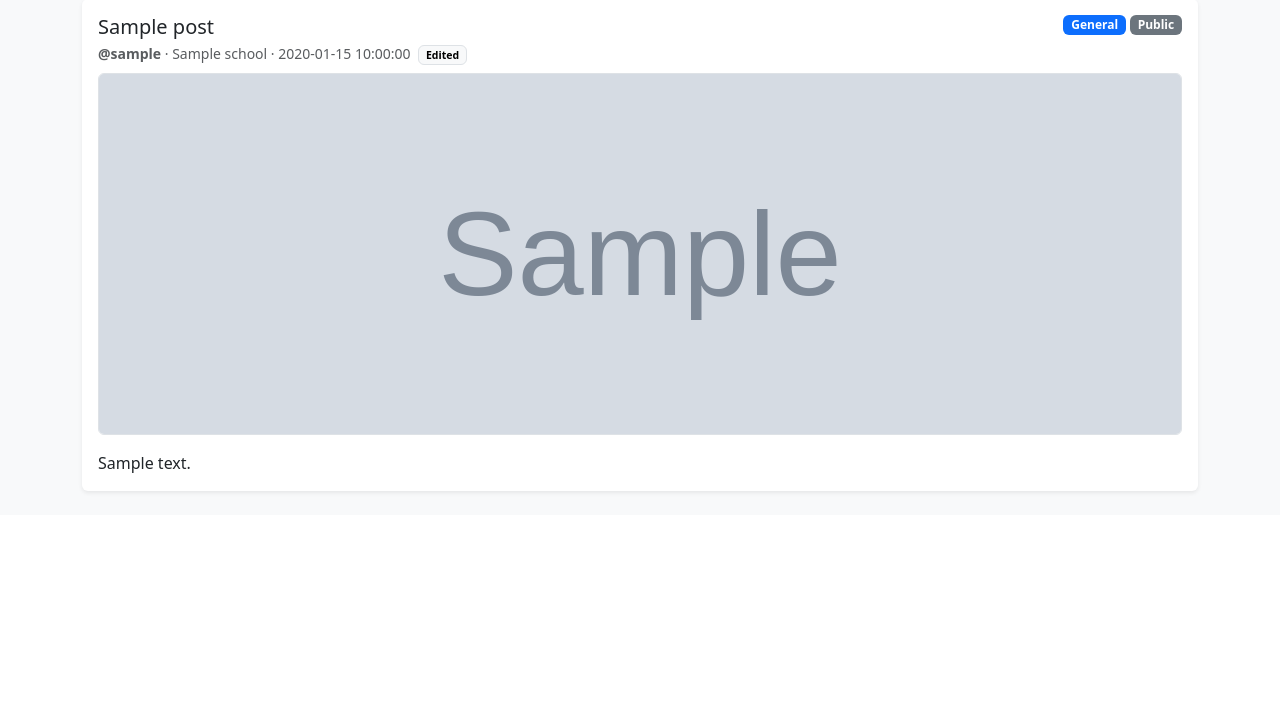
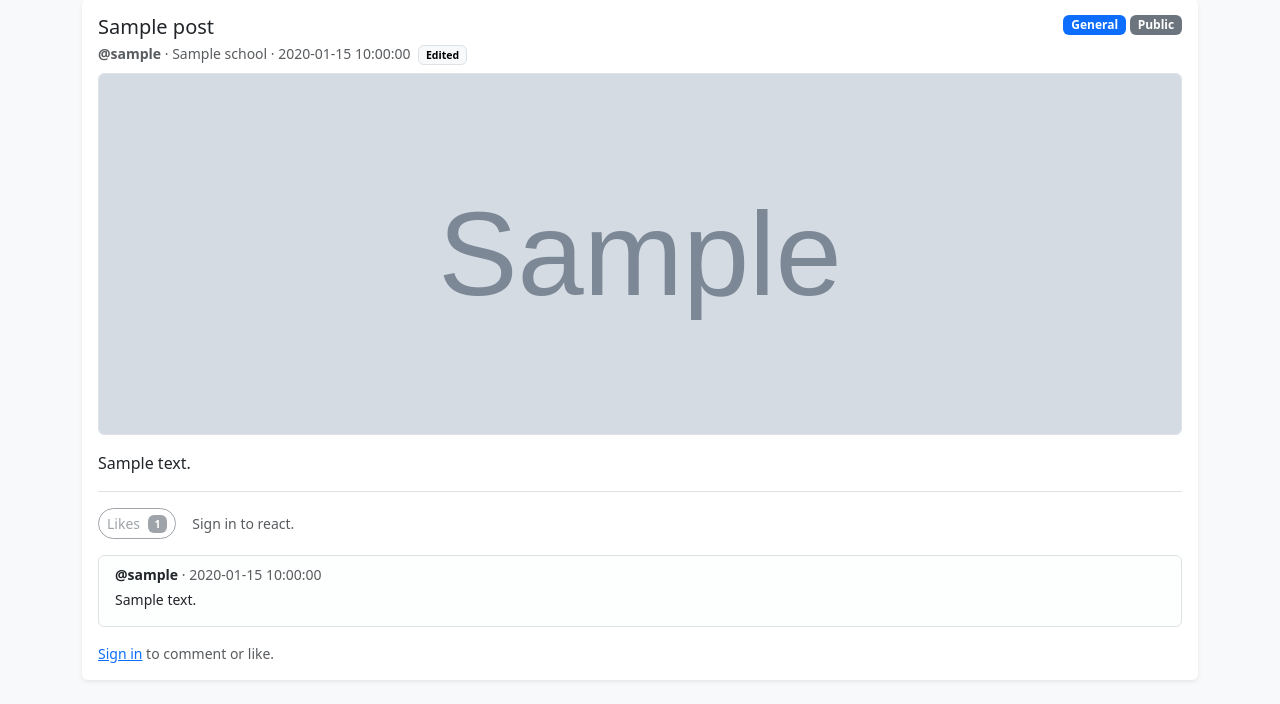
Before and after one commit to Jiannxyz/CampusLink, a Flask app: page /feed in a window 1280 px wide. Shown: the part 285-989 px from the top of the page. Before the commit the page ends 779 px from the top, so only its background shows below. Run offline with Flask 3, Linux system fonts and the light colour scheme; tables that the repository leaves empty hold one stand-in row (values such as "Sample post"); grey boxes marked "Sample" are stand-in pictures.

Commit message:
Implement comments and reactions system

```diff
--- a/src/routes/posts.py
+++ b/src/routes/posts.py
@@ -1,4 +1,5 @@
 import math
+from collections import defaultdict
 
 from flask import (
     Blueprint,
@@ -12,6 +13,7 @@ from flask import (
 )
 
 from utils.auth_helpers import login_required
+from utils.comment_validation import validate_comment_content
 from utils.db import db_cursor
 from utils.post_validation import validate_post_form
 
@@ -96,6 +98,331 @@ def _feed_url(page, school_id=None):
     return url_for("posts.feed", **args)
 
 
+def _fetch_post_if_visible(post_id, viewer):
+    vis_sql, vis_params = _visibility_sql_and_params(viewer)
+    with db_cursor() as pair:
+        if pair is None:
+            return None
+        conn, cur = pair
+        cur.execute(
+            f"""
+            SELECT
+                p.post_id,
+                p.user_id,
+                p.school_id,
+                p.title
+            FROM posts p
+            WHERE p.post_id = %s AND {vis_sql}
+            """,
+            (post_id, *vis_params),
+        )
+        return cur.fetchone()
+
+
+def _enrich_posts_with_social(rows, viewer):
+    if not rows:
+        return rows
+    post_ids = [int(r["post_id"]) for r in rows]
+    placeholders = ",".join(["%s"] * len(post_ids))
+    uid = int(viewer["user_id"]) if viewer else None
+
+    with db_cursor() as pair:
+        if pair is None:
+            for r in rows:
+                r["like_count"] = 0
+                r["user_has_liked"] = False
+                r["comments"] = []
+            return rows
+        conn, cur = pair
+
+        cur.execute(
+            f"""
+            SELECT target_id AS post_id, COUNT(*) AS cnt
+            FROM reactions
+            WHERE target_type = 'post'
+              AND reaction_type = 'like'
+              AND target_id IN ({placeholders})
+            GROUP BY target_id
+            """,
+            tuple(post_ids),
+        )
+        likes_map = {int(row["post_id"]): int(row["cnt"]) for row in cur.fetchall()}
+
+        user_liked = set()
+        if uid is not None:
+            cur.execute(
+                f"""
+                SELECT target_id
+                FROM reactions
+                WHERE user_id = %s
+                  AND target_type = 'post'
+                  AND reaction_type = 'like'
+                  AND target_id IN ({placeholders})
+                """,
+                (uid, *post_ids),
+            )
+            user_liked = {int(row["target_id"]) for row in cur.fetchall()}
+
+        cur.execute(
+            f"""
+            SELECT
+                c.comment_id,
+                c.post_id,
+                c.user_id,
+                c.parent_comment_id,
+                c.content,
+                c.created_at,
+                u.username,
+                u.first_name,
+                u.last_name
+            FROM comments c
+            INNER JOIN users u ON u.user_id = c.user_id
+            WHERE c.post_id IN ({placeholders})
+              AND c.parent_comment_id IS NULL
+            ORDER BY c.post_id ASC, c.created_at ASC
+            """,
+            tuple(post_ids),
+        )
+        comment_rows = cur.fetchall()
+
+        cur.execute(
+            f"""
+            SELECT
+                c.comment_id,
+                c.post_id,
+                c.user_id,
+                c.parent_comment_id,
+                c.content,
+                c.created_at,
+                u.username,
+                u.first_name,
+                u.last_name
+            FROM comments c
+            INNER JOIN users u ON u.user_id = c.user_id
+            WHERE c.post_id IN ({placeholders})
+              AND c.parent_comment_id IS NOT NULL
+            ORDER BY c.post_id ASC, c.parent_comment_id ASC, c.created_at ASC
+            """,
+            tuple(post_ids),
+        )
+        reply_rows = cur.fetchall()
+
+    replies_by_parent = defaultdict(list)
+    for c in reply_rows:
+        replies_by_parent[int(c["parent_comment_id"])].append(c)
+
+    by_post = defaultdict(list)
+    for c in comment_rows:
+        cid = int(c["comment_id"])
+        c["replies"] = replies_by_parent.get(cid, [])
+        by_post[int(c["post_id"])].append(c)
+
+    for r in rows:
+        pid = int(r["post_id"])
+        r["like_count"] = likes_map.get(pid, 0)
+        r["user_has_liked"] = pid in user_liked if uid is not None else False
+        r["comments"] = by_post.get(pid, [])
+    return rows
+
+
+def _redirect_feed():
+    try:
+        page = max(1, int(request.form.get("redirect_page", 1)))
+    except (TypeError, ValueError):
+        page = 1
+    raw_school = request.form.get("redirect_school_id", "").strip()
+    school_id = None
+    if raw_school:
+        try:
+            school_id = int(raw_school)
+        except ValueError:
+            school_id = None
+    return redirect(_feed_url(page, school_id))
+
+
+def _can_delete_comment(comment_row):
+    user = g.current_user
+    if not user or not comment_row:
+        return False
+    if user.get("role") == "admin":
+        return True
+    return int(comment_row["user_id"]) == int(user["user_id"])
+
+
+def _fetch_comment(comment_id):
+    with db_cursor() as pair:
+        if pair is None:
+            return None
+        conn, cur = pair
+        cur.execute(
+            """
+            SELECT comment_id, post_id, user_id, content, parent_comment_id
+            FROM comments
+            WHERE comment_id = %s
+            """,
+            (comment_id,),
+        )
+        return cur.fetchone()
+
+
+@posts_bp.route("/posts/<int:post_id>/comment", methods=["POST"])
+@login_required
+def add_comment(post_id):
+    post = _fetch_post_if_visible(post_id, g.current_user)
+    if not post:
+        flash("You cannot comment on this post.", "danger")
+        return redirect(url_for("posts.feed"))
+
+    content = request.form.get("content", "")
+    err = validate_comment_content(content)
+    if err:
+        flash(err, "danger")
+        return _redirect_feed()
+
+    parent_raw = request.form.get("parent_comment_id", "").strip()
+    parent_id = None
+    if parent_raw:
+        try:
+            parent_id = int(parent_raw)
+        except ValueError:
+            parent_id = None
+        if parent_id:
+            with db_cursor() as pair:
+                if pair is None:
+                    flash("Cannot reach the database.", "danger")
+                    return _redirect_feed()
+                conn, cur = pair
+                cur.execute(
+                    """
+                    SELECT comment_id FROM comments
+                    WHERE comment_id = %s AND post_id = %s
+                    """,
+                    (parent_id, post_id),
+                )
+                if cur.fetchone() is None:
+                    flash("Invalid reply target.", "danger")
+                    return _redirect_feed()
+
+    uid = int(g.current_user["user_id"])
+    with db_cursor() as pair:
+        if pair is None:
+            flash("Cannot reach the database.", "danger")
+            return _redirect_feed()
+        conn, cur = pair
+        cur.execute(
+            """
+            INSERT INTO comments (post_id, user_id, parent_comment_id, content, is_edited)
+            VALUES (%s, %s, %s, %s, 0)
+            """,
+            (post_id, uid, parent_id, content.strip()),
+        )
+        conn.commit()
+
+    flash("Comment added.", "success")
+    return _redirect_feed()
+
+
+@posts_bp.route("/comments/<int:comment_id>/delete", methods=["POST"])
+@login_required
+def delete_comment(comment_id):
+    row = _fetch_comment(comment_id)
+    if not row:
+        flash("Comment not found.", "warning")
+        return _redirect_feed()
+
+    post = _fetch_post_if_visible(int(row["post_id"]), g.current_user)
+    if not post:
+        flash("You cannot modify this thread.", "danger")
+        return _redirect_feed()
+
+    if not _can_delete_comment(row):
+        flash("You cannot delete this comment.", "danger")
+        return _redirect_feed()
+
+    with db_cursor() as pair:
+        if pair is None:
+            flash("Cannot reach the database.", "danger")
+            return _redirect_feed()
+        conn, cur = pair
+        cur.execute(
+            "SELECT comment_id FROM comments WHERE parent_comment_id = %s",
+            (comment_id,),
+        )
+        child_ids = [int(r["comment_id"]) for r in cur.fetchall()]
+        all_comment_ids = [comment_id] + child_ids
+        placeholders = ",".join(["%s"] * len(all_comment_ids))
+        cur.execute(
+            f"""
+            DELETE FROM reactions
+            WHERE target_type = 'comment' AND target_id IN ({placeholders})
+            """,
+            tuple(all_comment_ids),
+        )
+        cur.execute(
+            """
+            DELETE FROM comments
+            WHERE comment_id = %s OR parent_comment_id = %s
+            """,
+            (comment_id, comment_id),
+        )
+        conn.commit()
+
+    flash("Comment removed.", "info")
+    return _redirect_feed()
+
+
+@posts_bp.route("/posts/<int:post_id>/react", methods=["POST"])
+@login_required
+def toggle_post_like(post_id):
+    post = _fetch_post_if_visible(post_id, g.current_user)
+    if not post:
+        flash("You cannot react to this post.", "danger")
+        return _redirect_feed()
+
+    uid = int(g.current_user["user_id"])
+    with db_cursor() as pair:
+        if pair is None:
+            flash("Cannot reach the database.", "danger")
+            return _redirect_feed()
+        conn, cur = pair
+        cur.execute(
+            """
+            SELECT reaction_id, reaction_type
+            FROM reactions
+            WHERE user_id = %s AND target_type = 'post' AND target_id = %s
+            """,
+            (uid, post_id),
+        )
+        existing = cur.fetchone()
+
+        if existing and existing.get("reaction_type") == "like":
+            cur.execute(
+                "DELETE FROM reactions WHERE reaction_id = %s",
+                (existing["reaction_id"],),
+            )
+        else:
+            if existing:
+                cur.execute(
+                    """
+                    UPDATE reactions
+                    SET reaction_type = 'like'
+                    WHERE reaction_id = %s
+                    """,
+                    (existing["reaction_id"],),
+                )
+            else:
+                cur.execute(
+                    """
+                    INSERT INTO reactions (user_id, target_type, target_id, reaction_type)
+                    VALUES (%s, 'post', %s, 'like')
+                    """,
+                    (uid, post_id),
+                )
+        conn.commit()
+
+    return _redirect_feed()
+
+
 @posts_bp.route("/feed")
 def feed():
     per_page = current_app.config.get("POSTS_PER_PAGE", 10)
@@ -161,6 +488,9 @@ def feed():
 
         cur.execute(list_sql, tuple(params + [per_page, offset]))
         rows = cur.fetchall()
+
+    viewer = getattr(g, "current_user", None)
+    rows = _enrich_posts_with_social(rows, viewer)
 
     pagination = {
         "page": page,
--- /dev/null
+++ b/src/templates/feed/_post_social.html
@@ -0,0 +1,97 @@
+{# Social strip: likes, comments. Expects: post, pagination, school_filter #}
+{% set rp = pagination.page if pagination else 1 %}
+{% set rs = school_filter if school_filter is not none else '' %}
+
+<div class="border-top mt-3 pt-3">
+    <div class="d-flex flex-wrap align-items-center gap-3 mb-3">
+        {% if current_user %}
+        <form method="post" action="{{ url_for('posts.toggle_post_like', post_id=post.post_id) }}" class="d-inline">
+            <input type="hidden" name="redirect_page" value="{{ rp }}">
+            <input type="hidden" name="redirect_school_id" value="{{ rs }}">
+            <button type="submit" class="btn btn-sm {% if post.user_has_liked %}btn-primary{% else %}btn-outline-primary{% endif %} rounded-pill">
+                {% if post.user_has_liked %}Unlike{% else %}Like{% endif %}
+                <span class="badge {% if post.user_has_liked %}text-bg-light{% else %}text-bg-primary{% endif %} ms-1">{{ post.like_count }}</span>
+            </button>
+        </form>
+        {% else %}
+        <span class="btn btn-sm btn-outline-secondary rounded-pill disabled" aria-disabled="true">
+            Likes <span class="badge text-bg-secondary ms-1">{{ post.like_count }}</span>
+        </span>
+        <span class="small text-muted">Sign in to react.</span>
+        {% endif %}
+    </div>
+
+    {% if post.comments %}
+    <div class="list-group list-group-flush small mb-3 border rounded overflow-hidden">
+        {% for c in post.comments %}
+        <div class="list-group-item bg-light bg-opacity-25 px-3 py-2">
+            <div class="d-flex justify-content-between gap-2 flex-wrap">
+                <div>
+                    <strong>@{{ c.username }}</strong>
+                    <span class="text-muted">· <time {% if c.created_at %}datetime="{{ c.created_at.isoformat() }}"{% endif %}>{{ c.created_at }}</time></span>
+                </div>
+                {% if current_user and (current_user.user_id|int == c.user_id|int or current_user.role == 'admin') %}
+                <form method="post" action="{{ url_for('posts.delete_comment', comment_id=c.comment_id) }}" class="d-inline" onsubmit="return confirm('Delete this comment?');">
+                    <input type="hidden" name="redirect_page" value="{{ rp }}">
+                    <input type="hidden" name="redirect_school_id" value="{{ rs }}">
+                    <button type="submit" class="btn btn-link btn-sm text-danger p-0">Delete</button>
+                </form>
+                {% endif %}
+            </div>
+            <p class="mb-2 mt-1 mb-0" style="white-space: pre-wrap;">{{ c.content }}</p>
+            {% if c.replies %}
+            <div class="ms-2 ps-2 border-start border-2 mt-2">
+                {% for r in c.replies %}
+                <div class="mb-2 pb-2 {% if not loop.last %}border-bottom border-light{% endif %}">
+                    <div class="d-flex justify-content-between gap-2 flex-wrap">
+                        <div>
+                            <strong class="small">@{{ r.username }}</strong>
+                            <span class="text-muted small">· <time {% if r.created_at %}datetime="{{ r.created_at.isoformat() }}"{% endif %}>{{ r.created_at }}</time></span>
+                        </div>
+                        {% if current_user and (current_user.user_id|int == r.user_id|int or current_user.role == 'admin') %}
+                        <form method="post" action="{{ url_for('posts.delete_comment', comment_id=r.comment_id) }}" class="d-inline" onsubmit="return confirm('Delete this reply?');">
+                            <input type="hidden" name="redirect_page" value="{{ rp }}">
+                            <input type="hidden" name="redirect_school_id" value="{{ rs }}">
+                            <button type="submit" class="btn btn-link btn-sm text-danger p-0">Delete</button>
+                        </form>
+                        {% endif %}
+                    </div>
+                    <p class="small mb-0 mt-1" style="white-space: pre-wrap;">{{ r.content }}</p>
+                </div>
+                {% endfor %}
+            </div>
+            {% endif %}
+            {% if current_user %}
+            <details class="mt-2">
+                <summary class="small text-primary" style="cursor:pointer;">Reply</summary>
+                <form method="post" action="{{ url_for('posts.add_comment', post_id=post.post_id) }}" class="mt-2">
+                    <input type="hidden" name="redirect_page" value="{{ rp }}">
+                    <input type="hidden" name="redirect_school_id" value="{{ rs }}">
+                    <input type="hidden" name="parent_comment_id" value="{{ c.comment_id }}">
+                    <label class="visually-hidden" for="reply-{{ c.comment_id }}">Reply</label>
+                    <textarea class="form-control form-control-sm" id="reply-{{ c.comment_id }}" name="content" rows="2" maxlength="2000" required placeholder="Write a reply…"></textarea>
+                    <button type="submit" class="btn btn-sm btn-primary mt-1">Post reply</button>
+                </form>
+            </details>
+            {% endif %}
+        </div>
+        {% endfor %}
+    </div>
+    {% endif %}
+
+    {% if current_user %}
+    <form method="post" action="{{ url_for('posts.add_comment', post_id=post.post_id) }}" class="row g-2 align-items-end">
+        <input type="hidden" name="redirect_page" value="{{ rp }}">
+        <input type="hidden" name="redirect_school_id" value="{{ rs }}">
+        <div class="col-12">
+            <label for="comment-{{ post.post_id }}" class="form-label small text-muted mb-0">Add a comment</label>
+            <textarea class="form-control" id="comment-{{ post.post_id }}" name="content" rows="2" maxlength="2000" required placeholder="Share your thoughts…"></textarea>
+        </div>
+        <div class="col-auto">
+            <button type="submit" class="btn btn-sm btn-outline-primary">Comment</button>
+        </div>
+    </form>
+    {% else %}
+    <p class="small text-muted mb-0"><a href="{{ url_for('auth.login', next=url_for('posts.feed')) }}">Sign in</a> to comment or like.</p>
+    {% endif %}
+</div>
--- a/src/templates/feed/index.html
+++ b/src/templates/feed/index.html
@@ -61,6 +61,7 @@
             </div>
             {% endif %}
             <p class="card-text mb-0" style="white-space: pre-wrap;">{{ post.content }}</p>
+            {% include "feed/_post_social.html" %}
             {% if current_user and (current_user.user_id|int == post.user_id|int or current_user.role == 'admin') %}
             <div class="mt-3 pt-3 border-top d-flex flex-wrap gap-2">
                 <a class="btn btn-sm btn-outline-secondary" href="{{ url_for('posts.edit_post', post_id=post.post_id) }}">Edit</a>
```
Also changed, not shown: src/utils/comment_validation.py (added, +9 -0 lines), README.md.
